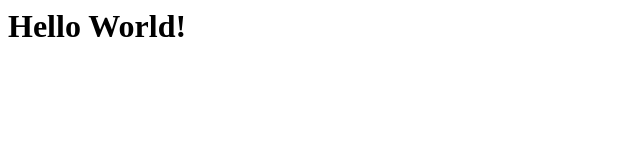
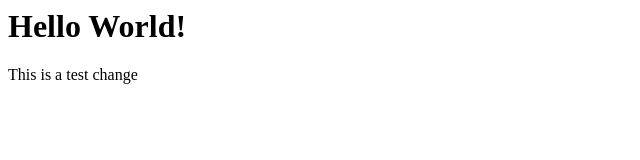
Before and after one commit to Qoyyuum/academy, a plain HTML site: page index.html in a window 1280 px wide. Shown: the whole page, without its empty margins (0-640 px from the left). Drawn offline with Linux system fonts and the light colour scheme.

Commit message:
Test commit

```diff
--- a/index.html
+++ b/index.html
@@ -4,5 +4,6 @@
 
 <body>
 <h1>Hello World!</h1>
+<p>This is a test change</p>
 </body>
 </html>
```
